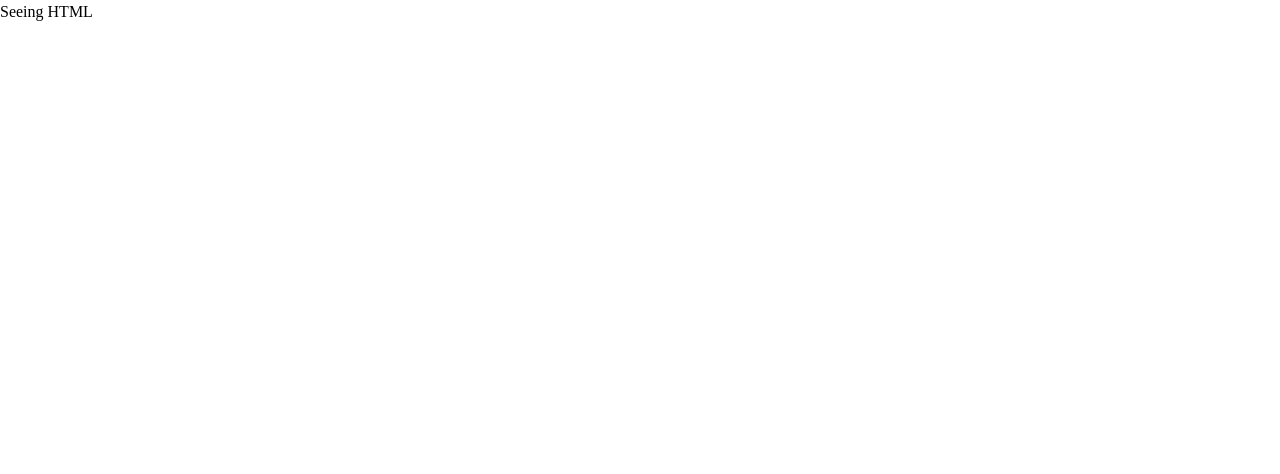
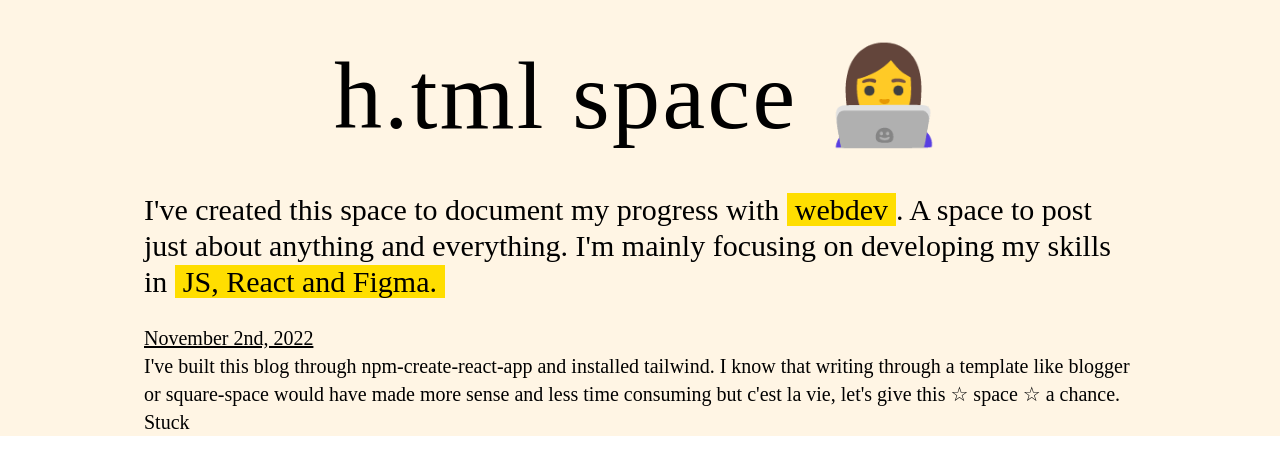
Before and after one commit to imlishayang/my-blog, a React (Create React App) app: page / in a window 1280 px wide. Shown: the top 474 px of the page. Built offline with nearby package versions, Linux system fonts and the light colour scheme.

Commit message:
Header, about, blogposts

```diff
--- a/src/App.jsx
+++ b/src/App.jsx
@@ -1,4 +1,6 @@
 import React from 'react'
+import About from './Components/About';
+import Blogpost from './Components/Blogpost';
 import Heading from './Components/Heading';
 
 
@@ -6,6 +8,8 @@ const App = () => {
   return (
   <>
     <Heading/>
+    <About/>
+    <Blogpost/>
   </>
   )
 }
--- /dev/null
+++ b/src/Components/About.jsx
@@ -0,0 +1,14 @@
+import React from 'react'
+
+const About = () => {
+  return (
+    <div className='bg-background'>
+      <div className='flex flex-col justify-center mx-auto text-3xl px-36'>
+
+      <p>I've created this space to document my progress with <span className='bg-yellow-highlighter px-2'>webdev</span>. A space to post just about anything and everything. I'm mainly focusing on developing my skills in <span className='bg-yellow-highlighter px-2'>JS, React and Figma.</span></p>
+      </div>
+    </div>
+  )
+}
+
+export default About
--- /dev/null
+++ b/src/Components/Blogpost.jsx
@@ -0,0 +1,16 @@
+import React from 'react'
+
+const Blogpost = () => {
+  return (
+    <div className='bg-background h-full'>
+      <div className='flex flex-col justify-center mx-auto text-xl px-36 pt-6'>
+        <p className='underline'>November 2nd, 2022</p>
+        <p>I've built this blog through npm-create-react-app and installed tailwind. I know that writing through a template like blogger or square-space would have made more sense and less time consuming but c'est la vie, let's give this ☆ space ☆ a chance.
+          <p>Stuck</p>
+        </p>
+      </div>
+    </div>
+  )
+}
+
+export default Blogpost
--- a/src/Components/Heading.jsx
+++ b/src/Components/Heading.jsx
@@ -2,9 +2,10 @@ import React from 'react'
 
 const Heading = () => {
   return (
-    <div>
-     Seeing HTML
+    <div className=' bg-background h-full p-12 text-8xl  flex text-center justify-center tracking-wide'>
+       h.tml space 👩‍💻
     </div>
+
   )
 }
 
--- a/tailwind.config.js
+++ b/tailwind.config.js
@@ -4,8 +4,9 @@ module.exports = {
     "./src/**/*.{js,jsx,ts,tsx}",
   ],
   theme: {
-    colors:{
-      'salmon-pink': '#F8C4B4',
+    colors: {
+      'background': '#FFF5E4',
+      'yellow-highlighter':'#FFDE00',
     },
     extend: {},
   },
```
